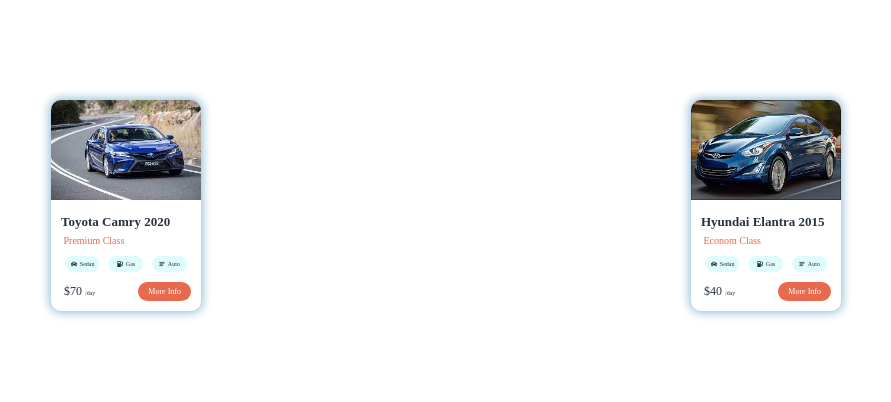
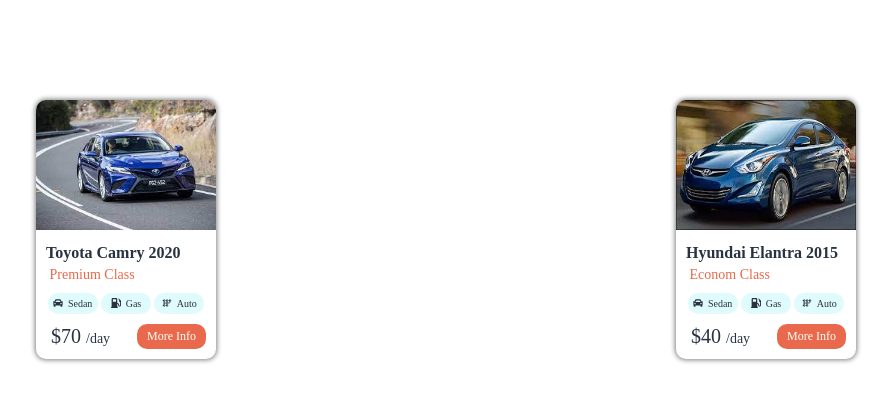
Before and after one commit to qerkules/frontend, a React (Create React App) app: page / in a window 1280 px wide. Shown: the top 402 px of the page, without its empty margins (194-1085 px from the left). Built offline with nearby package versions, Linux system fonts and the light colour scheme; the HTML template or start-up script is replaced by a standard one.

Commit message:
enhanced the size

```diff
--- a/src/components/card/styles.module.css
+++ b/src/components/card/styles.module.css
@@ -1,13 +1,13 @@
 .container {
   border-radius: 10px;
-  box-shadow: 0px 0px 10px 2px #98c1d9;
-  width: 150px;
+  box-shadow: 0px 0px 5px 1px gray;
+  width: 180px;
   margin-bottom: 30px;
 }
 
 .image {
-  width: 150px;
-  height: 100px;
+  width: 180px;
+  height: 130px;
   border-radius: 10px 10px 0px 0px;
 }
 
@@ -19,12 +19,12 @@
 }
 
 .title {
-  font-size: 13px !important;
+  font-size: 16px !important;
   color: #293241;
 }
 
 .subtitle {
-  font-size: 10px;
+  font-size: 14px;
   color: #e8694b;
   font-weight: 400;
   padding-top: 5px;
@@ -39,8 +39,8 @@
   background-color: #e0fbfc;
   padding: 5px;
   border-radius: 10px;
-  width: 35px;
-  font-size: 6px;
+  width: 50px;
+  font-size: 10px;
   display: flex;
   justify-content: center;
   color: #293241;
@@ -54,7 +54,7 @@
 }
 
 .price {
-  font-size: 12px;
+  font-size: 20px;
   color: #293241;
 }
 
@@ -63,8 +63,8 @@
   background-color: #e8694b;
   color: white;
   border-radius: 10px;
-  font-size: 8px;
+  font-size: 12px;
 }
 .day {
-  font-size: 6px;
+  font-size: 14px;
 }
```
